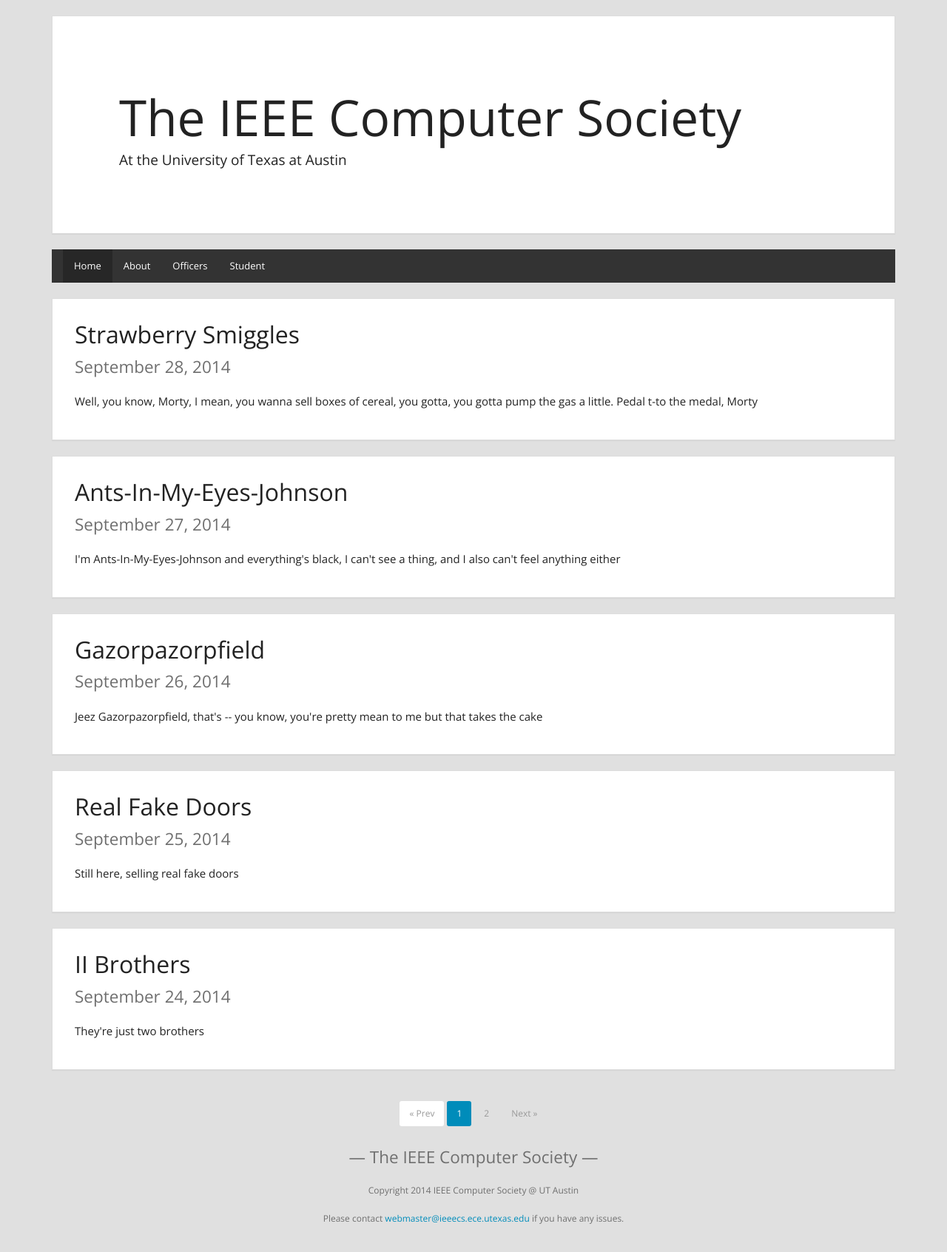
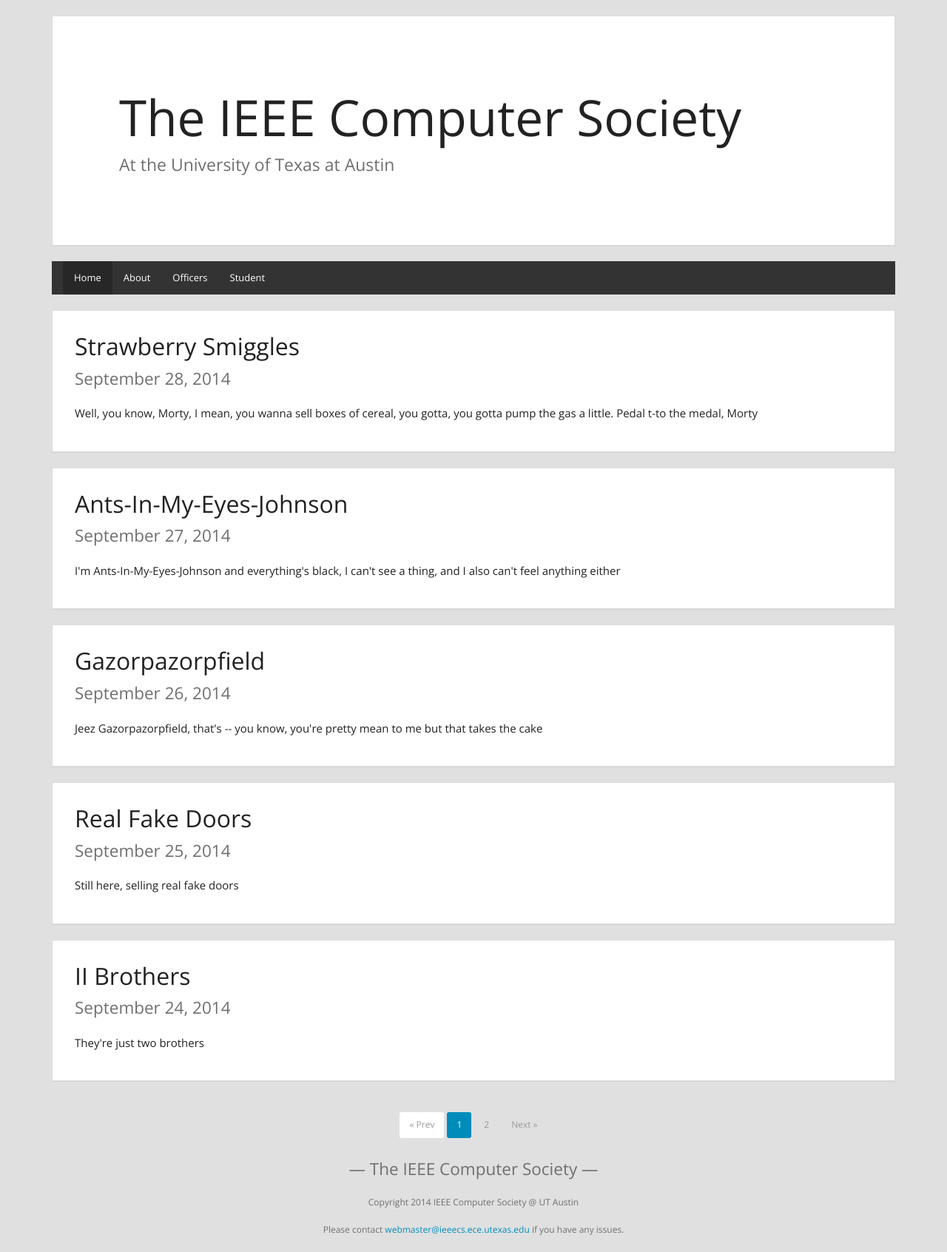
Before and after one commit to ieeecs-ut/ieee-computer-society, a Jekyll site: the page built from index.html, in a window 1280 px wide. Shown: the whole page at 74% size. Built offline with Jekyll 4.4.1, drawn with Linux system fonts in a browser that asks for light colours; Markdown is read by kramdown in place of the engine named in the settings; the list of posts is cut into pages by our own code.

Commit message:
minor update to header

```diff
--- a/_includes/header.html
+++ b/_includes/header.html
@@ -2,7 +2,7 @@
   <div class="panel panel-default jumbotron-header jumbotron">
     <div class="panel-body">
       <h1>{{ site.title }}</h1>
-      <h4>At the University of Texas at Austin</h4>
+      <p class="lead">At the University of Texas at Austin</p>
     </div>
   </div>
 </div>
```
